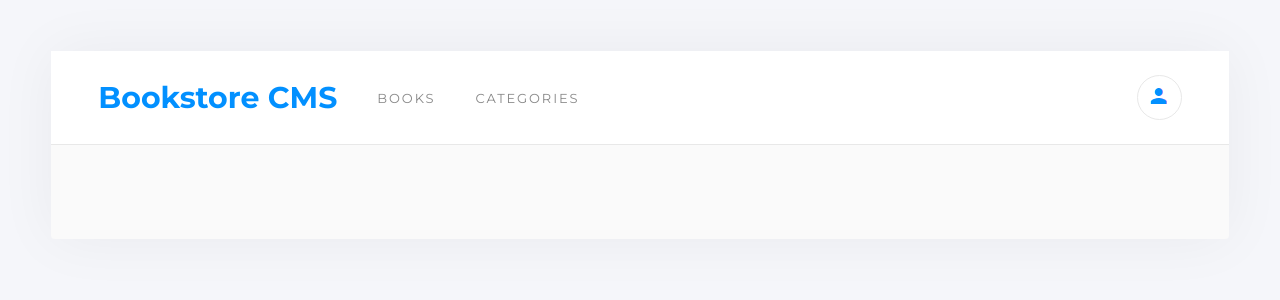
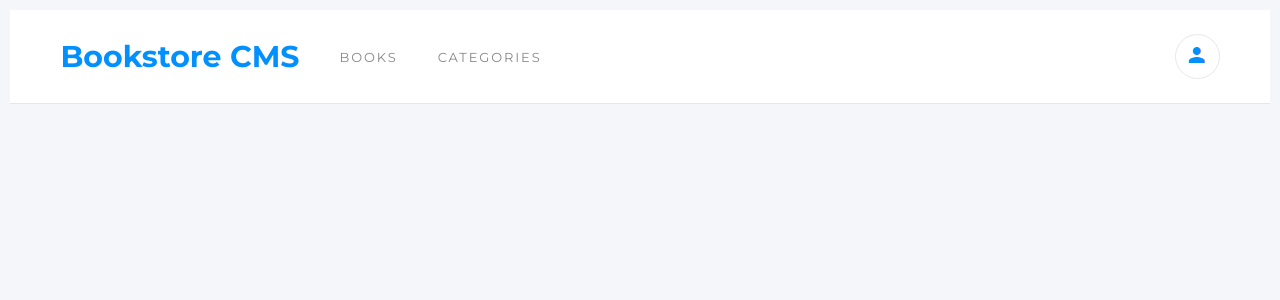
Before and after one commit to blueberry1312/Bookstore, a React (Create React App) app: page /books in a window 1280 px wide. Shown: the top 300 px of the page. Built offline with nearby package versions, Linux system fonts and the light colour scheme.

Commit message:
Remove padding from edges

```diff
--- a/src/index.css
+++ b/src/index.css
@@ -10,16 +10,11 @@ a {
 }
 
 body {
-  padding: 4%;
   background-color: #f5f6fa;
 }
 
 #root {
-  margin: 0;
-  padding: 0 0 8% 0;
-  border-radius: 4px;
-  box-shadow: 0 0 60px 0 rgba(0, 0, 0, 0.05);
-  background-color: #fafafa;
+  margin: 10px;
 }
 
 .container {
```
